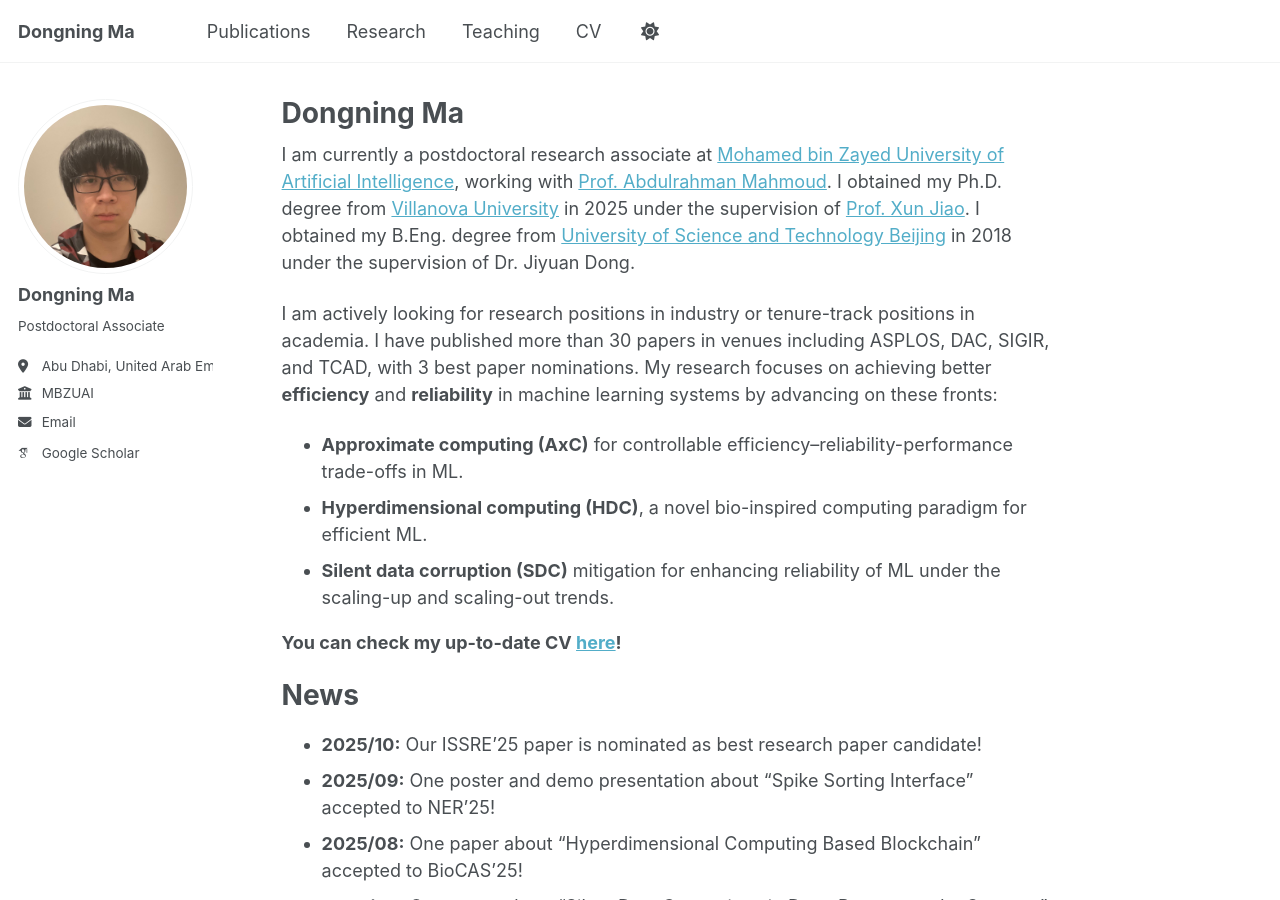
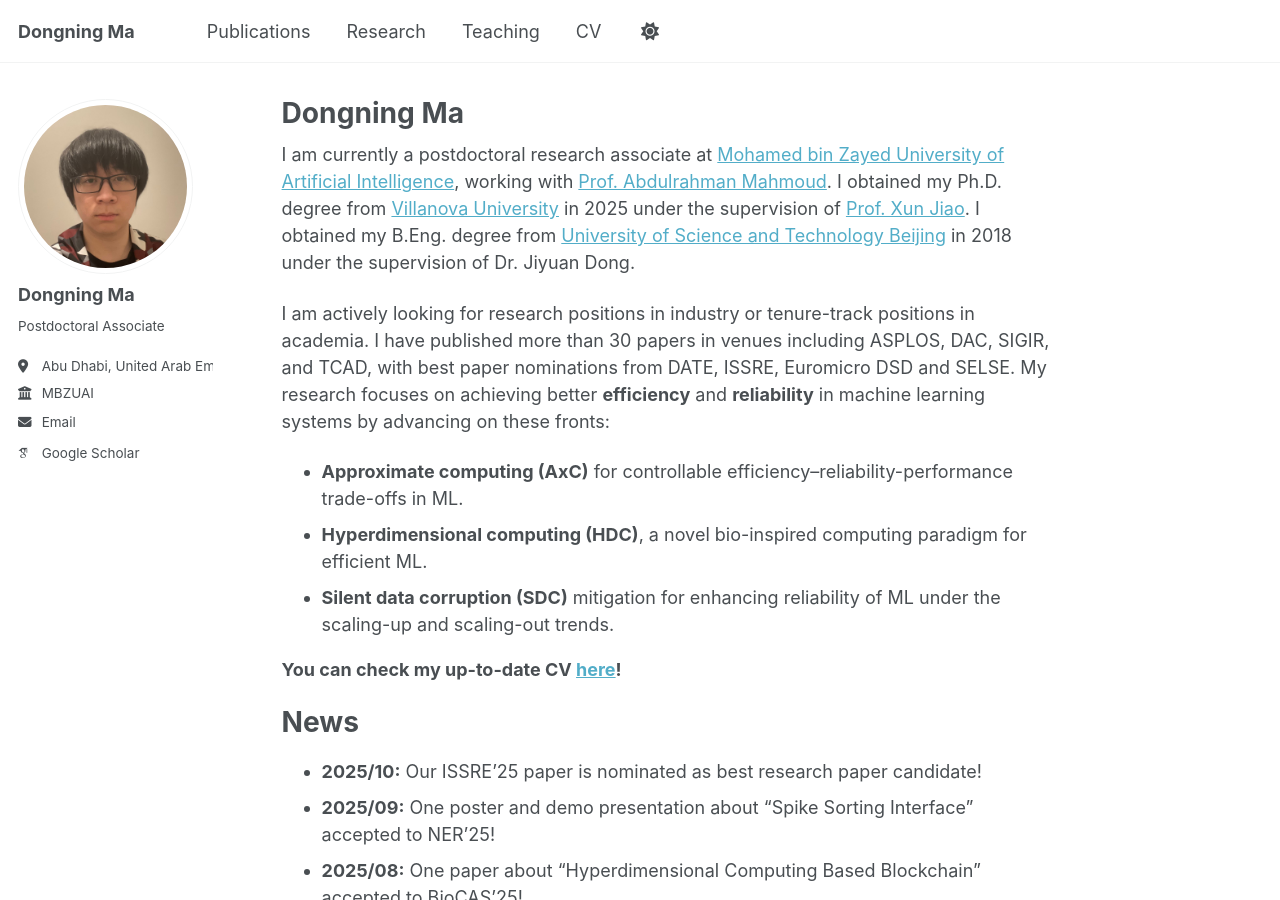
Before and after one commit to dongning-ma/dongning-ma.github.io, a Jekyll site: the page built from _pages/about.md, in a window 1280 px wide and 900 px high. Built offline with Jekyll 4.4.1, drawn with Linux system fonts in a browser that asks for light colours; some web fonts are replaced; a script that is not in the unit is left out.

Commit message:
update paper info

```diff
--- a/_pages/about.md
+++ b/_pages/about.md
@@ -9,7 +9,7 @@ redirect_from:
 
 I am currently a postdoctoral research associate at [Mohamed bin Zayed University of Artificial Intelligence](https://mbzuai.ac.ae/), working with [Prof. Abdulrahman Mahmoud](https://ma3mool.github.io/). I obtained my Ph.D. degree from [Villanova University](https://villanova.edu/) in 2025 under the supervision of [Prof. Xun Jiao](https://vu-detail.github.io/people/jiao). I obtained my B.Eng. degree from [University of Science and Technology Beijing](https://www.ustb.edu.cn/) in 2018 under the supervision of Dr. Jiyuan Dong.
 
-I am actively looking for research positions in industry or tenure-track positions in academia. I have published more than 30 papers in venues including ASPLOS, DAC, SIGIR, and TCAD, with 3 best paper nominations. My research focuses on achieving better **efficiency** and **reliability** in machine learning systems by advancing on these fronts:
+I am actively looking for research positions in industry or tenure-track positions in academia. I have published more than 30 papers in venues including ASPLOS, DAC, SIGIR, and TCAD, with best paper nominations from DATE, ISSRE, Euromicro DSD and SELSE. My research focuses on achieving better **efficiency** and **reliability** in machine learning systems by advancing on these fronts:
 - **Approximate computing (AxC)** for controllable efficiency–reliability-performance trade-offs in ML.
 - **Hyperdimensional computing (HDC)**, a novel bio-inspired computing paradigm for efficient ML.
 - **Silent data corruption (SDC)** mitigation for enhancing reliability of ML under the scaling-up and scaling-out trends.
```
Also changed, not shown: 1 other file.
